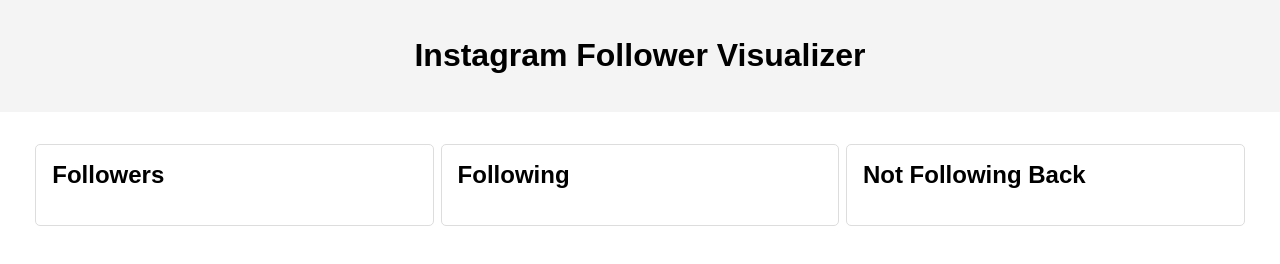
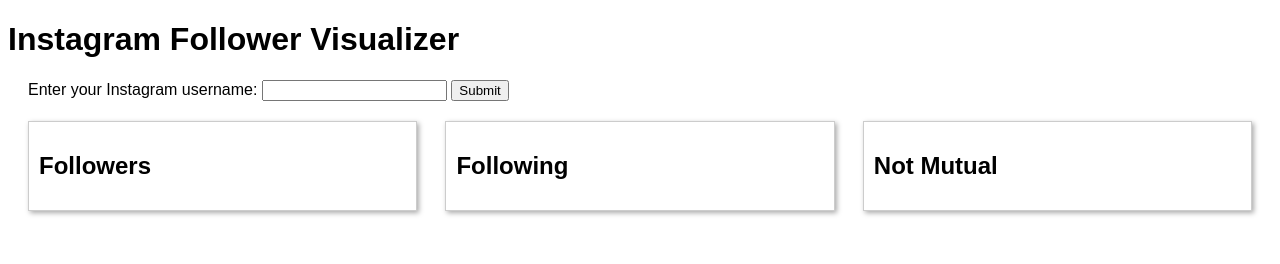
Before and after one commit to Rithik624/Instasite, a plain HTML site: page index.html in a window 1280 px wide. Drawn offline with Linux system fonts and the light colour scheme.

Commit message:
Update index.html

```diff
--- a/index.html
+++ b/index.html
@@ -4,32 +4,46 @@
     <meta charset="UTF-8">
     <meta name="viewport" content="width=device-width, initial-scale=1.0">
     <title>Instagram Follower Visualizer</title>
-    <link rel="stylesheet" href="style.css">
+    <style>
+        body {
+            font-family: Arial, sans-serif;
+        }
+        .container {
+            display: flex;
+            justify-content: space-between;
+            margin: 20px;
+        }
+        .column {
+            width: 30%;
+            border: 1px solid #ccc;
+            padding: 10px;
+            box-shadow: 2px 2px 5px #aaa;
+        }
+        .input-container {
+            margin: 20px;
+        }
+    </style>
 </head>
 <body>
-    <header>
-        <h1>Instagram Follower Visualizer</h1>
-    </header>
-    <main>
-        <section id="followers">
+    <h1>Instagram Follower Visualizer</h1>
+    <div class="input-container">
+        <form id="usernameForm">
+            <label for="username">Enter your Instagram username:</label>
+            <input type="text" id="username" name="username" required>
+            <button type="submit">Submit</button>
+        </form>
+    </div>
+    <div class="container">
+        <div class="column" id="followers">
             <h2>Followers</h2>
-            <ul id="followers-list">
-                <!-- Followers will be listed here -->
-            </ul>
-        </section>
-        <section id="following">
+        </div>
+        <div class="column" id="following">
             <h2>Following</h2>
-            <ul id="following-list">
-                <!-- Following will be listed here -->
-            </ul>
-        </section>
-        <section id="not-following-back">
-            <h2>Not Following Back</h2>
-            <ul id="not-following-back-list">
-                <!-- Users not following back will be listed here -->
-            </ul>
-        </section>
-    </main>
+        </div>
+        <div class="column" id="not-mutual">
+            <h2>Not Mutual</h2>
+        </div>
+    </div>
     <script src="script.js"></script>
 </body>
 </html>
```
